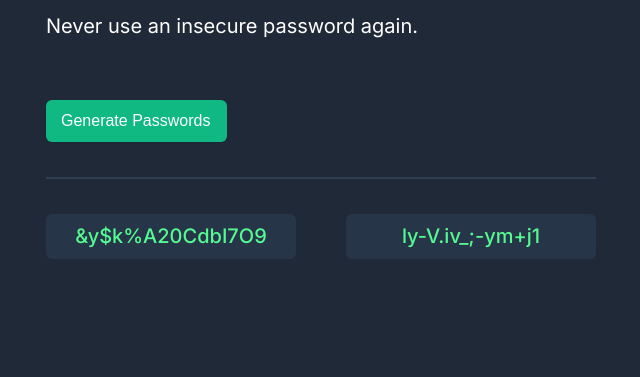
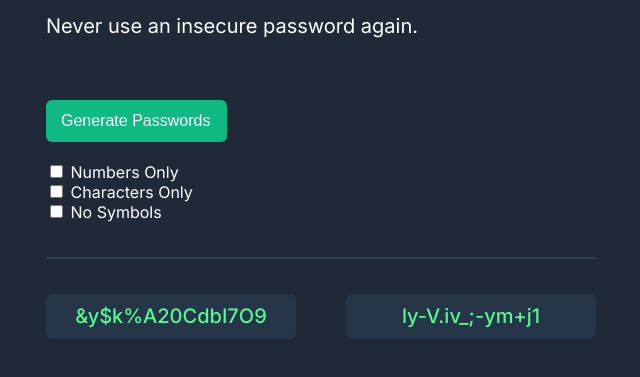
Before and after one commit to scotchmint/password-generator, a plain HTML site: page index.html in a window 1280 px wide. Both pictures are taken after a click on the button "Generate Passwords". Shown: the part 275-652 px from the top of the page, without its empty margins (104-744 px from the left). Drawn offline with Linux system fonts and the light colour scheme.

Commit message:
Add checkboxs to make custom passwords

```diff
--- a/index.html
+++ b/index.html
@@ -19,7 +19,21 @@
             <h1><span style="color:white;"><br>Generate a</br></span> random password</h1>
             <h2>Never use an insecure password again.</h2>
             <button id="generate-btn">Generate Passwords</button>
+            <div class="check-boxs">
+                <div class="num-box">
+                    <input type="checkbox" id="numbers" name="numbers" value="num">
+                    <label for="numbers">Numbers Only</label>
+                </div>
+                <div class="char-box">
+                    <input type="checkbox" id="chars" name="chars" value="char">
+                    <label for="chars">Characters Only</label>
+                </div>
+                <div class="numAndChars-box">
+                    <input type="checkbox" id="numChars" name="numChars" value="numChar">
+                    <label for="numChars">No Symbols</label>
+                </div>
             <div class="line"></div>
+            </div>
         </div>
 
         <div id="show-passwords">
--- a/script.js
+++ b/script.js
@@ -4,18 +4,59 @@ const characters = ["A","B","C","D","E","F","G","H","I","J","K","L","M","N","O"
 let showPasswords = document.querySelectorAll('.box');
 let generateBtn = document.getElementById('generate-btn');
 
+let checkboxNumbers = document.querySelector("input[name=numbers]");
+let checkboxChars = document.querySelector("input[name=chars]");
+let checkBoxNoSymbols = document.querySelector("input[name=numChars]");
+
+let onlyNumbers = characters.filter(char => (+char || +char === 0));
+let onlyChars = characters.filter(char => char.match(/[a-zA-Z]+/g));
+let numbersAndChars = characters.filter(char => char.match(/[a-zA-Z0-9]+/g));
+
 function generateRandomPasswords()
 {
-    let randomChar1 = "";
-    let randomChar2 = "";
+    let randomPassword1 = "";
+    let randomPassword2 = "";
     for (let i = 0; i < 15; ++i)
     {
-      randomChar1 += characters[Math.floor(Math.random() * characters.length)];
-      randomChar2 += characters[Math.floor(Math.random() * characters.length)];
+        if (checkboxNumbers.checked)
+        {
+            randomPassword1 += onlyNumbers[Math.floor(Math.random() * onlyNumbers.length)];
+            randomPassword2 += onlyNumbers[Math.floor(Math.random() * onlyNumbers.length)];
+        }
+        else if (checkboxChars.checked)
+        {
+            randomPassword1 += onlyChars[Math.floor(Math.random() * onlyChars.length)];
+            randomPassword2 += onlyChars[Math.floor(Math.random() * onlyChars.length)];
+        }
+        else if (checkBoxNoSymbols.checked)
+        {
+            randomPassword1 += numbersAndChars[Math.floor(Math.random() * numbersAndChars.length)];
+            randomPassword2 += numbersAndChars[Math.floor(Math.random() * numbersAndChars.length)];
+        }
+        else
+        {
+            randomPassword1 += characters[Math.floor(Math.random() * characters.length)];
+            randomPassword2 += characters[Math.floor(Math.random() * characters.length)];
+        }
 
     }
-    showPasswords[0].textContent = randomChar1;
-    showPasswords[1].textContent = randomChar2;
+    showPasswords[0].textContent = randomPassword1;
+    showPasswords[1].textContent = randomPassword2;
 }
 
 generateBtn.addEventListener('click', generateRandomPasswords);
+
+checkboxNumbers.addEventListener('change', function() {
+    checkboxChars.checked = false;
+    checkBoxNoSymbols.checked = false;
+});
+
+checkboxChars.addEventListener('change', function() {
+    checkboxNumbers.checked = false;
+    checkBoxNoSymbols.checked = false;
+});
+
+checkBoxNoSymbols.addEventListener('change', function() {
+    checkboxChars.checked = false;
+    checkboxNumbers.checked = false;
+});
--- a/style.css
+++ b/style.css
@@ -8,7 +8,7 @@ body {
 #container {
     display: flex;
     flex-direction: column;
-    width: 550px;
+    max-width: 550px;
     margin-top: 150px;
     margin-left: 150px;
 }
@@ -59,13 +59,14 @@ button {
 #show-passwords {
     display: flex;
     justify-content: space-between;
-
+    flex-wrap: wrap;
+    gap: 10px;
 }
 
 .box {
     color: #55F991;
     width: 250px;
-    height: 45px;
+    min-height: 45px;
     font-weight: 500;
     font-size: 20px;
     line-height: 45px;
@@ -73,3 +74,13 @@ button {
     background: #273549;
     border-radius: 6px;
 }
+
+label {
+    color: white;
+}
+
+.check-boxs {
+    display: flex;
+    flex-direction: column;
+    margin-top: 20px;
+}
```
